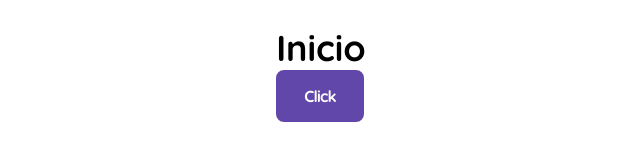
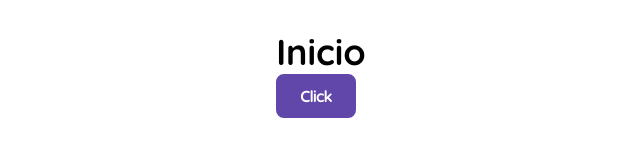
Before and after one commit to andresgoncalves/sart-views, a React (Vite) app: page / in a window 1280 px wide. Shown: the part 327-488 px from the top of the page, without its empty margins (319-959 px from the left). Built offline with nearby package versions, Linux system fonts and the light colour scheme.

Commit message:
Fixed Button borders

```diff
--- a/src/components/Button.module.scss
+++ b/src/components/Button.module.scss
@@ -15,9 +15,10 @@
     --main-color: var(--primary-highlight);
     --text-color: white;
   }
-}
 
-.negative {
+  /* Negative button colors */
+
+  &.negative {
     --main-color: white;
     --text-color: var(--primary-violet);
 
@@ -27,37 +28,42 @@
     }
   }
 
-.filled {
+  /* Button variant */
+
+  &.filled {
     color: var(--text-color);
     background-color: var(--main-color);
     border-color: var(--main-color);
   }
 
-.outlined {
+  &.outlined {
     color: var(--main-color);
     border-color: var(--main-color);
   }
 
-.text {
+  &.text {
     color: var(--main-color);
   }
 
-.large {
-  padding: 20px 40px;
+  /* Button size */
+
+  &.large {
+    padding: 16px 36px;
     font-size: var(--text-lg);
   }
 
-.medium {
-  padding: 16px 32px;
+  &.medium {
+    padding: 12px 28px;
     font-size: var(--text-md);
   }
 
-.base {
-  padding: 12px 24px;
+  &.base {
+    padding: 8px 20px;
     font-size: var(--text-base);
   }
 
-.small {
-  padding: 8px 16px;
+  &.small {
+    padding: 4px 12px;
     font-size: var(--text-sm);
   }
+}
```
Lines whose indentation alone changed are shown as unchanged.
